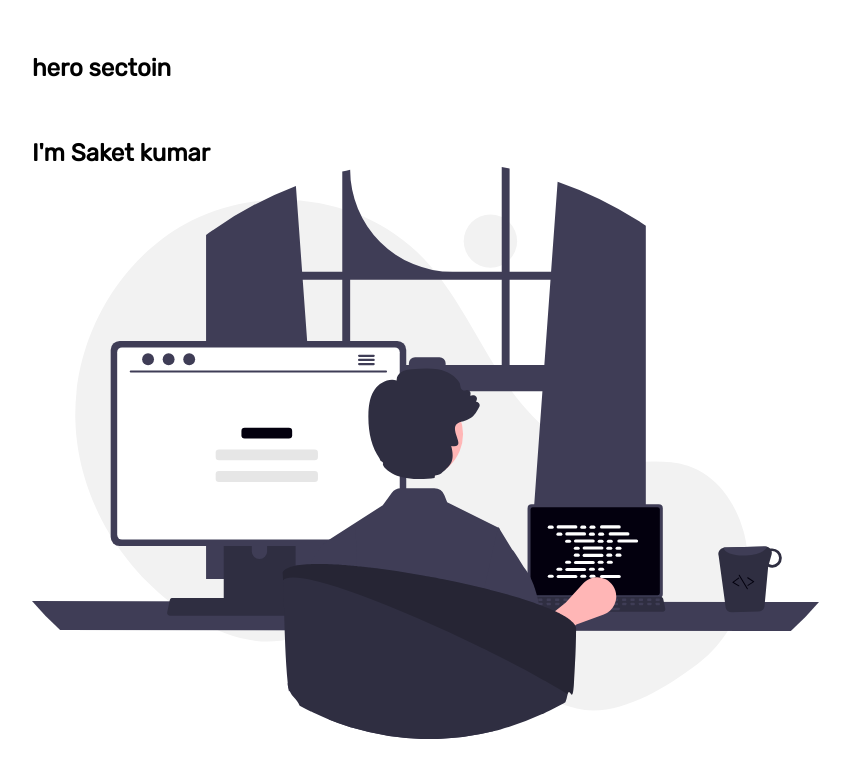
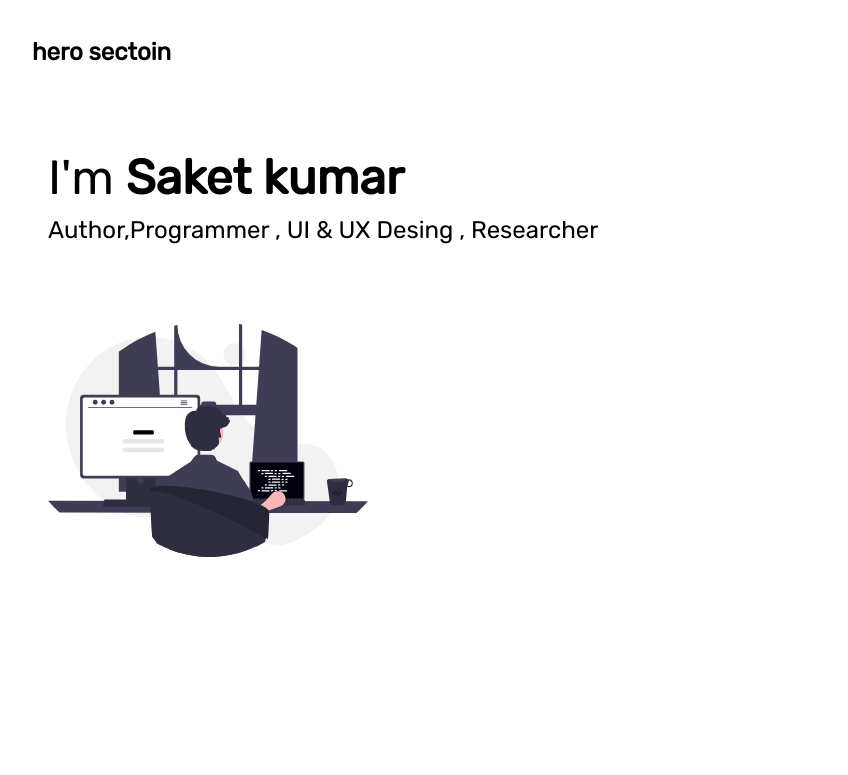
Before and after one commit to saketkum11/Portfolio-project, a plain HTML site: page component.html in a window 1280 px wide. Shown: the part 625-1400 px from the top of the page, without its empty margins (0-848 px from the left). After the commit the page ends 1234 px from the top, so only its background shows below. Drawn offline with Linux system fonts and the light colour scheme.

Commit message:
created: hero section css and html

```diff
--- a/component.html
+++ b/component.html
@@ -106,12 +106,13 @@
      <br>
      <br>
 
-     <section>
-        <div>
-            <h1>I'm Saket kumar</h1>
+     <section class="hero-section">
+        <div class="hero_content">
+            <span>I'm <strong>Saket kumar</strong> </span>
+            <p>Author,Programmer , UI & UX Desing , Researcher </p>
         </div>
-        <div>
-            <img src="./image/heroPic.svg" alt="" srcset="">
+        <div class="hero_img">
+          <img src="./image/heroPic.svg" alt="">
         </div>
 
      </section>
--- a/styles.css
+++ b/styles.css
@@ -32,10 +32,41 @@ body{
     justify-content: space-between;
     align-items: center;
     background-color: var(--primary-color);
-    padding: 1rem;
+    padding: 0.5rem;
 }
 .nav-list{
     display: flex;
 }
 
-/* list */
+/* hero section */
+
+.hero-section{
+    display: flex;
+    flex-wrap: wrap;
+    gap: 5rem;
+    width: 80%;
+    padding: 1rem;
+
+}
+
+.hero-section img{
+   width: 20rem;
+   object-fit: cover;
+}
+
+.hero_content{
+    flex-grow: 1;
+    flex-shrink: 1;
+    flex-basis: 45rem;
+    display: flex;
+    flex-direction: column;
+    justify-content: center;
+    font-size: 1.5rem;
+}
+
+.hero_content span{
+    padding-top: 10px;
+    padding-bottom: 10px;
+    font-size: 3rem;
+
+}
```
